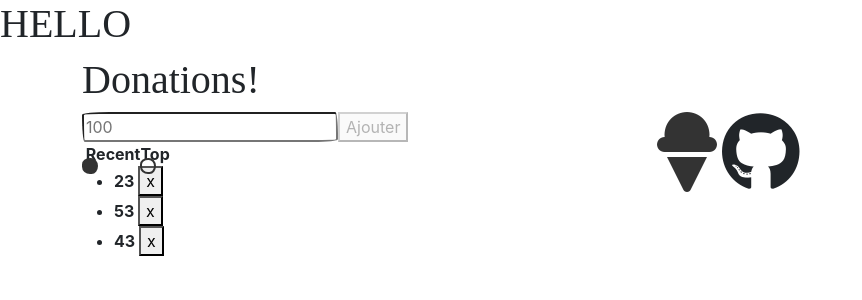
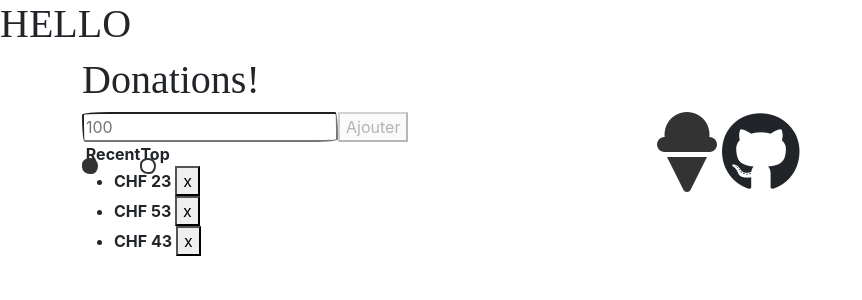
Before and after one commit to heg-web/labo-bfritscher, a Vue app: page / in a window 1280 px wide. Shown: the top 300 px of the page, without its empty margins (0-862 px from the left). Built offline with nearby package versions, Linux system fonts and the light colour scheme; a web font is replaced by a local one.

Commit message:
feat: display toChf

```diff
--- a/src/App.vue
+++ b/src/App.vue
@@ -13,7 +13,7 @@
                 </div>
                 <ul>
                     <li v-for="(donation, index) in sortedDonations" v-bind:key="index">
-                        {{ donation }}
+                        {{ toCHF(donation) }}
                         <button v-on:click="removeDonation(index)">x</button>
                     </li>
                 </ul>
@@ -27,6 +27,8 @@
 </template>
 
 <script>
+import { toCHF } from "./utils/filters";
+
 export default {
     data() {
         return {
@@ -52,6 +54,7 @@ export default {
         }
     },
     methods: {
+        toCHF,
         addAmount() {
             this.donations.push(this.amount);
             this.amount = "";
--- /dev/null
+++ b/src/utils/filters.js
@@ -0,0 +1,3 @@
+export function toCHF(num) {
+    return `CHF ${num.toFixed()}`;
+}
```
